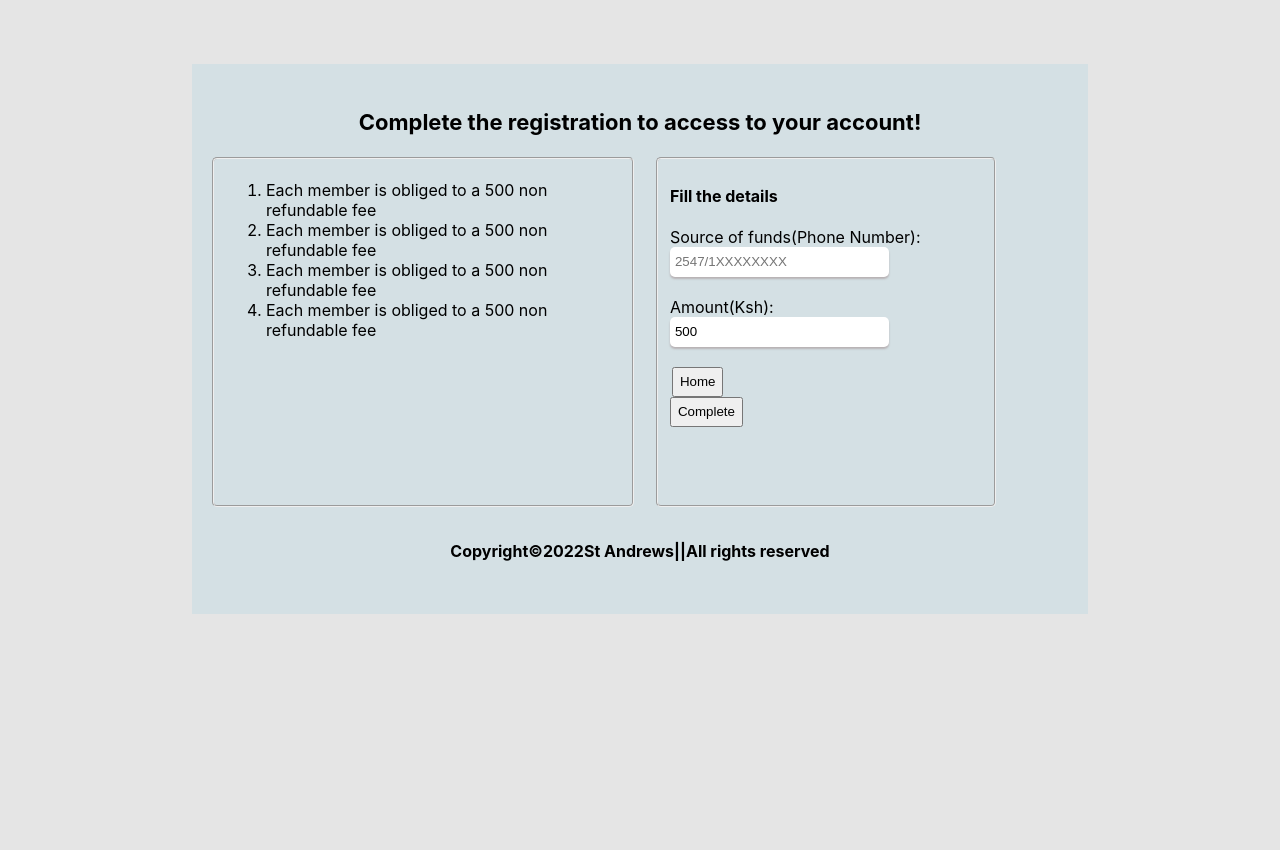
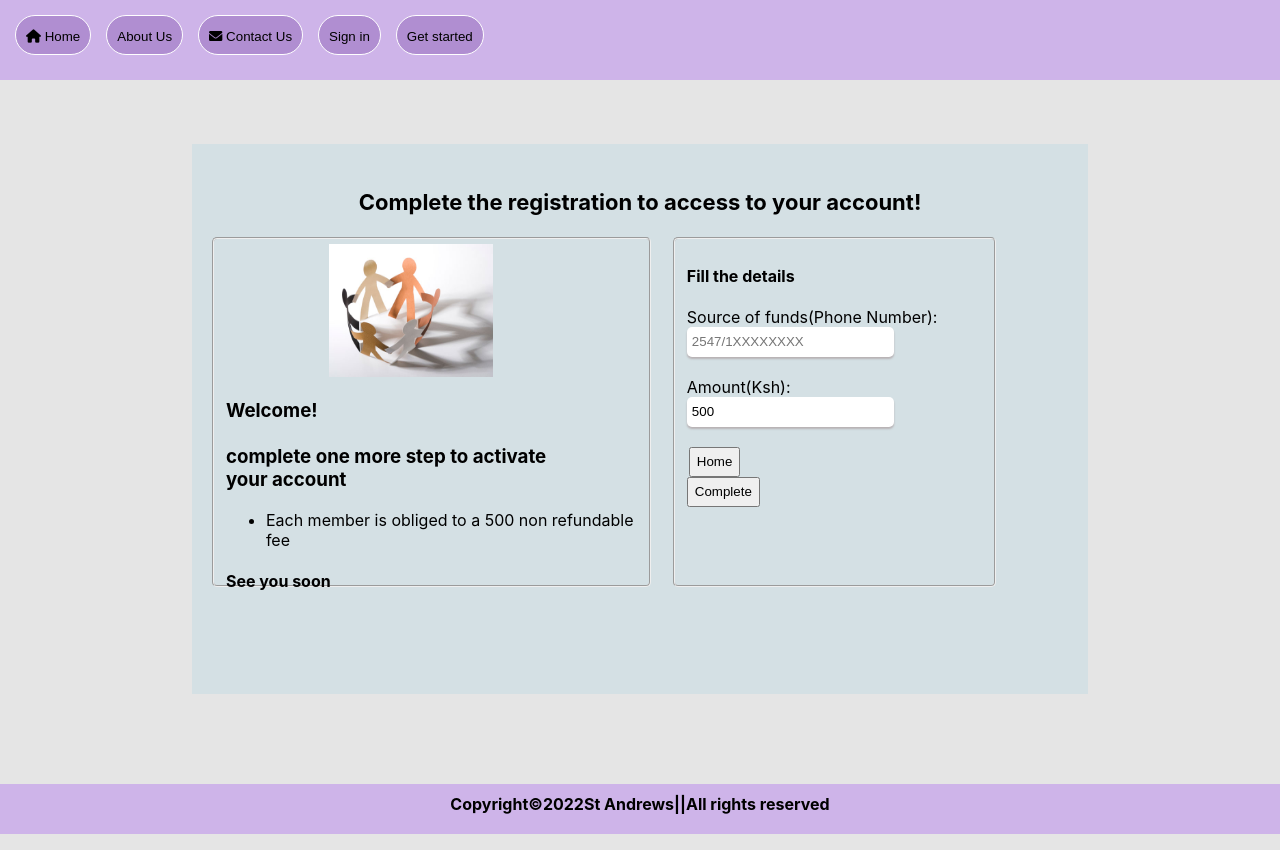
Before and after one commit to kori-njoroge/Frontend, a React (Create React App) app in the folder client/: page /register in a window 1280 px wide. Before the commit the page ends 800 px from the top, so only its background shows below. Built offline with nearby package versions, Linux system fonts and the light colour scheme.

Commit message:
registration mpesa"

```diff
--- a/client/src/App.css
+++ b/client/src/App.css
@@ -746,3 +746,21 @@ input::-webkit-inner-spin-button {
     text-decoration: none;
     color: black;
 }
+
+#register--footer{
+        background-color: rgb(206, 180, 233);
+        margin-top: 7%;
+        height: 50px;
+        padding: 10px;
+}
+
+.reg--logo{
+    /* border: 2px solid black; */
+    /* border-radius: 55%; */
+    width: 40% ;
+    height:40% ;
+    align-self: center;
+    justify-content: center;
+    text-align: center;
+    margin-left:25% ;
+}
--- a/client/src/pages/register.js
+++ b/client/src/pages/register.js
@@ -3,6 +3,7 @@ import Axios  from 'axios';
 import ApiLink from '../components/link';
 import { useNavigate } from 'react-router-dom';
 import { NavLink } from 'react-router-dom';
+import logo from '../images/logo.jpg'
 
 export default function Register() {
 
@@ -104,17 +105,26 @@ export default function Register() {
 
 
     return (
+        <>
+        <div className="aboutUs--nav">
+            <NavLink to={"/"}><button className="homenav--btn"><i className="fa fa-home"/>  Home</button></NavLink>
+            <NavLink to={'/Aboutus'}><button className="homenav--btn">About Us</button></NavLink>
+            <NavLink to={'/Contactus'}><button className="homenav--btn"><i className="fa fa-envelope"/> Contact Us</button></NavLink>
+            <NavLink to ={'/signin'}><button className="homenav--btn">Sign in</button></NavLink>
+            <NavLink to={'/signup'}><button className="homenav--btn">Get started</button></NavLink>
+        </div>
         <div className='register--mpesa'>
         <p className='heading--register'>Complete the registration to access to your account!</p>
         <div className='registration--section'>
             <div className='statement-section'>
                 <fieldset className='reg--fieldset'>
-                <ol>
+                    <img className='reg--logo' src={logo}></img>
+                    <h3>Welcome! <br /><br />complete one more step to activate<br /> your account</h3>
+                <ul>
                     <li>Each member is obliged to a 500 non refundable fee</li>
-                    <li>Each member is obliged to a 500 non refundable fee</li>
-                    <li>Each member is obliged to a 500 non refundable fee</li>
-                    <li>Each member is obliged to a 500 non refundable fee</li>
-                </ol>
+
+                </ul>
+                <h4>See you soon</h4>
                 </fieldset>
             </div>
             <div className='reg--mpesa--section'>
@@ -164,7 +174,8 @@ export default function Register() {
                 </fieldset>
             </div>
         </div>
-        <p className="copyright">Copyright&copy;2022St Andrews||All rights reserved</p>
         </div>
+        <p className="copyright" id="register--footer">Copyright&copy;2022St Andrews||All rights reserved</p>
+        </>
     )
 }
```
